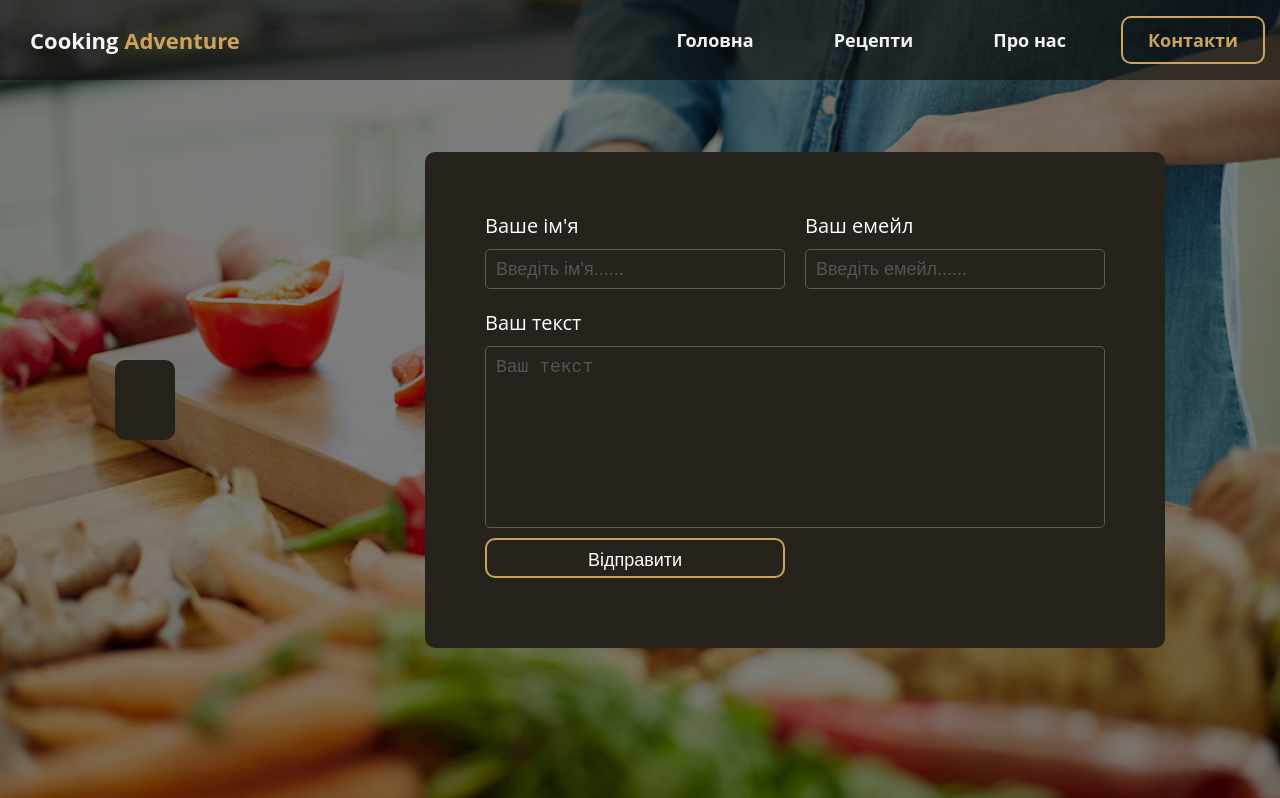
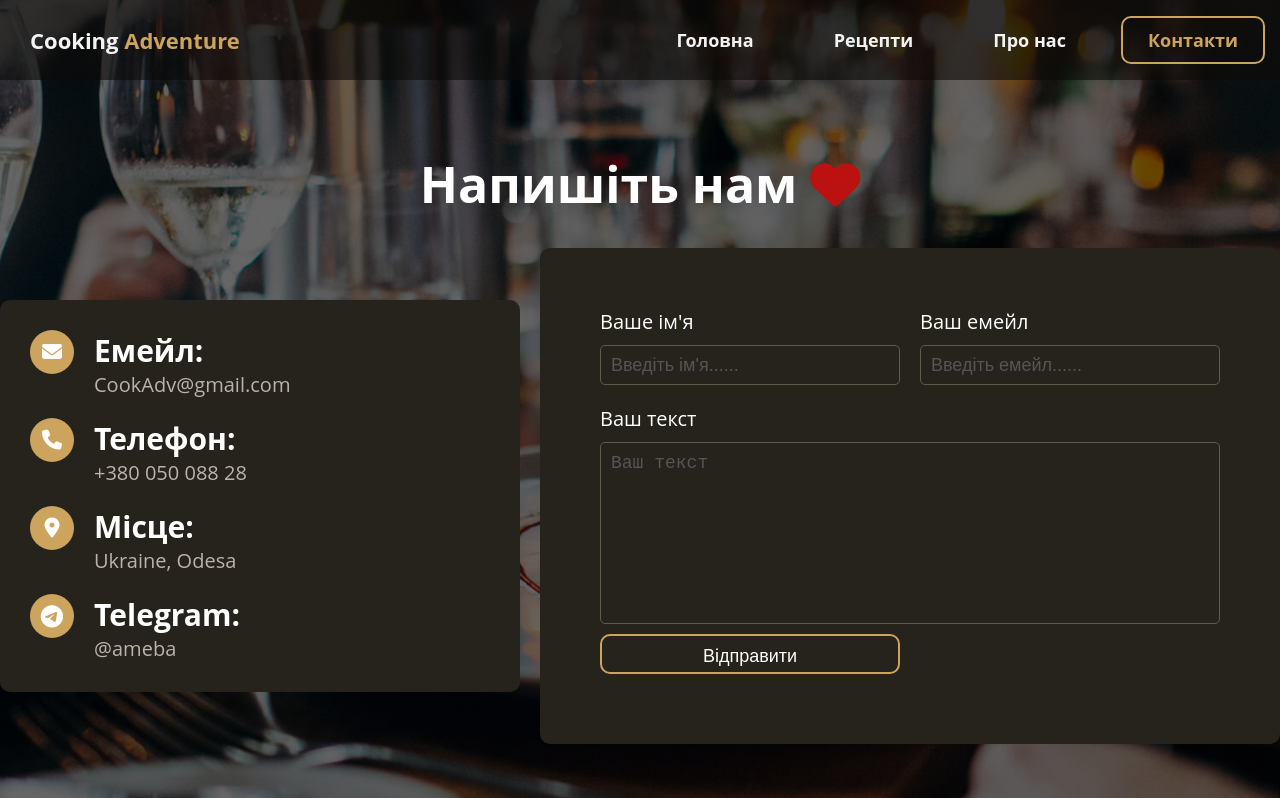
Before and after one commit to Docendos/CookingEasy, a plain HTML site: page Cooking-Website-master/contact.html in a window 1280 px wide. Shown: the top 798 px of the page. Drawn offline with Linux system fonts and the light colour scheme.

Commit message:
contacts

```diff
--- a/Cooking-Website-master/contact.html
+++ b/Cooking-Website-master/contact.html
@@ -21,11 +21,49 @@
     </nav>
 
     <section class="contact">
+
+        <h1 class="nadpis">Напишіть нам <i class="fa-solid fa-heart"></i></h1>
+
         <div class="contact-details">
             <div class="inner-part">
                 <div class="contact-block">
+                    <i class="fa fa-envelope icon"></i>
+                    <div class="">
+                        <h1>Емейл:</h1>
+                        <p>CookAdv@gmail.com</p>
+                    </div>
 
                 </div>
+                <div class="contact-block">
+                    <!-- <i class="fa fa-envelope"></i> -->
+                    <i class="fa-solid fa-phone icon"></i>
+                    <div class="">
+                        <h1>Телефон:</h1>
+                        <p>+380 050 088 28</p>
+                    </div>
+
+                </div>
+                <div class="contact-block">
+                    <!-- <i class="fa fa-envelope"></i> -->
+                    <i class="fa-solid fa-location-dot icon"></i>
+                    <div class="">
+                        <h1>Місце:</h1>
+                        <p>Ukraine, Odesa</p>
+                    </div>
+
+                </div>
+                <div class="contact-block">
+                    <!-- <i class="fa fa-envelope"></i> -->
+                    <i class="fa-brands fa-telegram icon"></i>
+                    <div class="">
+                        <h1>Telegram:</h1>
+                        <p>@ameba</p>
+                    </div>
+
+                </div>
+
+
+
             </div>
             <!-- <h1> Зв'яжіться з нами</h1> -->
             <div class="form">
@@ -53,5 +91,8 @@
         <p>&copy; CopyRight 2023 | <span>Cooking Website</span></p>
     </footer>
 
+
+
+    <script src="https://kit.fontawesome.com/faccf4bffa.js" crossorigin="anonymous"></script>
 </body>
 </html>
--- a/Cooking-Website-master/style.css
+++ b/Cooking-Website-master/style.css
@@ -328,13 +328,23 @@ footer span {
 
 .contact {
     display: flex;
+    flex-direction: column;
     justify-content: center;
     align-items: center;
     align-content: center;
     min-height: 100vh;
     width: 100%;
-    background: linear-gradient(rgba(0,0,0,0.5), rgba(0,0,0,0.5)),url('./img/healthy.jpg') no-repeat center center/cover;
+    background: linear-gradient(rgba(0,0,0,0.6), rgba(0,0,0,0.6)),url('./img/hero-bg.jpg') no-repeat center center/cover;
     padding: 150px 0;
+}
+.contact h1{
+    /* font-size: 50px; */
+    color: #fff;
+}
+.nadpis{
+    font-size: 50px;
+    color: #fff;
+    margin-bottom: 30px;
 }
 
 .contact-details {
@@ -350,19 +360,24 @@ footer span {
 }
 
 .inner-part {
+    display: flex;
+    flex-direction: column;
+    gap: 20px;
+    width: 600px;
     max-width: 600px;
      background: #26231d;
      border-radius: 10px;
      color: #fff;
      padding: 30px;
 
+
 }
-
+/*
 .inner-part div:nth-child(1) {
     color: red;
     margin-bottom: 20px;
     font-size: 20px;
-}
+} */
 
 .inner-part div:nth-child(2) {
     color: #fff;
@@ -372,6 +387,40 @@ footer span {
 .main{
     height: 100vh;
     background-color: #1a1814;
+}
+.contact-block{
+
+    display: flex;
+    flex-direction: row;
+    gap: 20px;
+}
+.contact-block p {
+    color: #bab3a6;
+}
+
+
+.contact-block .icon{
+    display: flex;
+    flex-direction: column;
+    align-items: center;
+    justify-content: center;
+    width: 44px;
+    height: 44px;
+    border-radius: 50px;
+    background-color: #cda45e;
+    color: #fff;
+}
+.fa-envelope{
+    font-size: 20px;
+}
+.fa-location-dot{
+    font-size: 20px;
+}
+.fa-telegram{
+    font-size: 23px;
+}
+.fa-heart{
+    color: rgb(188, 17, 17);
 }
 
 
```
Also changed, not shown: Cooking-Website-master/img/hero-bg.jpg (added).
